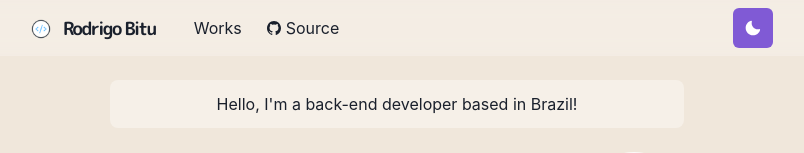
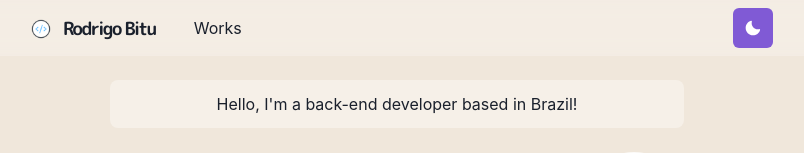
Before and after one commit to rodbitu/Portfolio, a Next.js app: page / in a window 1280 px wide. Shown: the top 153 px of the page, without its empty margins (243-1047 px from the left). Built offline with nearby package versions, Linux system fonts and the light colour scheme.

Commit message:
Update navbar.js

```diff
--- a/components/navbar.js
+++ b/components/navbar.js
@@ -74,18 +74,6 @@ const Navbar = props => {
           <LinkItem href="/works" path={path}>
             Works
           </LinkItem>
-          <LinkItem
-            _target="_blank"
-            href="https://github.com/craftzdog/craftzdog-homepage"
-            path={path}
-            display="inline-flex"
-            alignItems="center"
-            style={{ gap: 4 }}
-            pl={2}
-          >
-            <IoLogoGithub />
-            Source
-          </LinkItem>
         </Stack>
 
         <Box flex={1} align="right">
@@ -106,12 +94,6 @@ const Navbar = props => {
                 <NextLink href="/works" passHref>
                   <MenuItem as={Link}>Works</MenuItem>
                 </NextLink>
-                <MenuItem
-                  as={Link}
-                  href="https://github.com/craftzdog/craftzdog-homepage"
-                >
-                  View Source
-                </MenuItem>
               </MenuList>
             </Menu>
           </Box>
```
